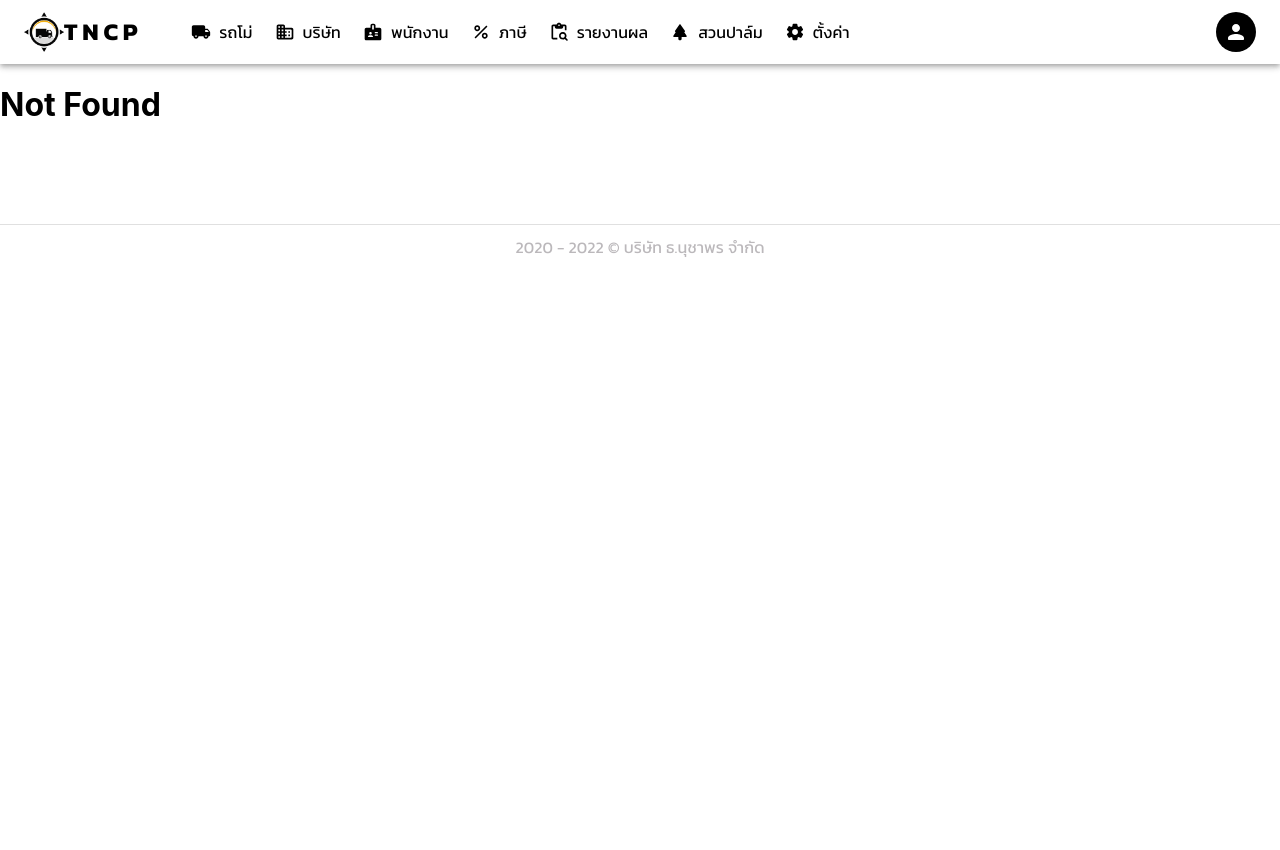
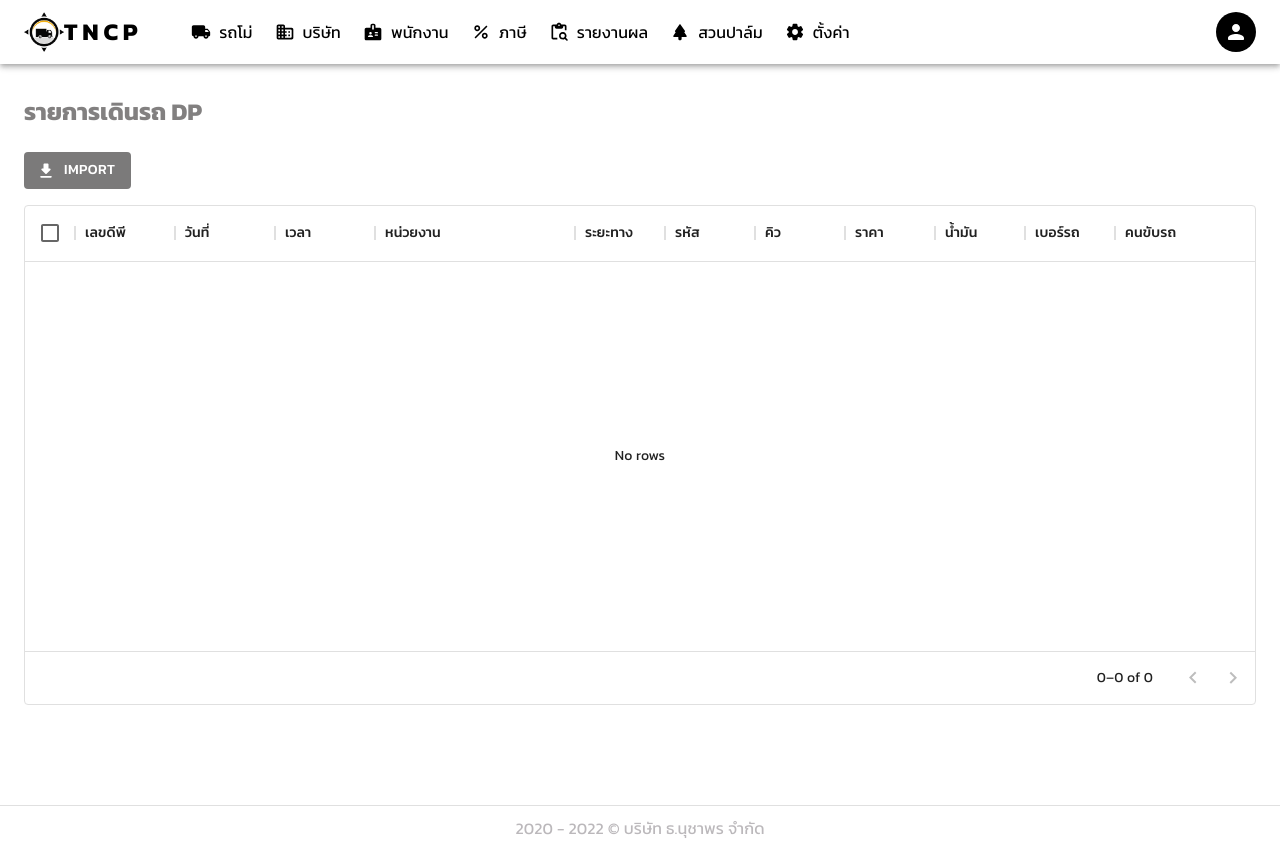
Before and after one commit to pruekk/truck-manager-frontend, a React (Create React App) app: page /dp-schedule in a window 1280 px wide. Before the commit this address had no page. Before the commit the page ends 800 px from the top, so only its background shows below. Built offline with nearby package versions, Linux system fonts and the light colour scheme.

Commit message:
Add dp page to navbar / add feature to import dp schedule / add data-grid package (#17)
* Add checksum on X&Y axis / edit table design / clean up error in console

* Add dp page to navbar / add feature to import dp schedule / add package for data-grid

```diff
--- a/package.json
+++ b/package.json
@@ -7,6 +7,7 @@
     "@emotion/styled": "^11.10.5",
     "@mui/icons-material": "^5.11.0",
     "@mui/material": "^5.11.0",
+    "@mui/x-data-grid": "^5.17.17",
     "@mui/x-date-pickers": "^5.0.10",
     "@testing-library/jest-dom": "^5.16.5",
     "@testing-library/react": "^13.4.0",
@@ -17,7 +18,8 @@
     "react-dom": "^18.2.0",
     "react-router-dom": "^6.4.5",
     "react-scripts": "5.0.1",
-    "web-vitals": "^3.1.0"
+    "web-vitals": "^3.1.0",
+    "xlsx": "^0.18.5"
   },
   "scripts": {
     "start": "react-scripts start",
--- a/src/App.js
+++ b/src/App.js
@@ -9,6 +9,7 @@ import NavigationBar from "./components/navigationbar/NavigationBar";
 import HomePage from "./components/homepage/HomePage";
 import Footer from "./components/footer/Footer";
 import TransportPricePage from "./components/transportPricePage/TransportPricePage";
+import DPSchedulePage from "./components/dp/DPSchedulePage";
 
 //Others
 
@@ -20,6 +21,7 @@ const App = () => {
   let routes = useRoutes([
     { path: "/", element: <HomePage /> },
     { path: "/transport-price", element: <TransportPricePage /> },
+    { path: "/dp-schedule", element: <DPSchedulePage /> },
     { path: "*", element: <NotFound /> }
   ]);
   return routes;
--- /dev/null
+++ b/src/components/dp/DPSchedulePage.jsx
@@ -0,0 +1,127 @@
+import React from "react";
+import DPScheduleTable from "./DPScheduleTable";
+import * as XLSX from 'xlsx';
+
+//Material UI
+import Button from "@mui/material/Button";
+import Container from "@mui/material/Container";
+import Grid from "@mui/material/Grid";
+import Typography from "@mui/material/Typography";
+
+//Icons
+import FileDownloadRoundedIcon from '@mui/icons-material/FileDownloadRounded';
+
+//Functions
+
+//Constatns
+import * as NavigationBarConstants from "../../constants/NavigationBarConstants";
+
+function DPSchedulePage() {
+  const [dataRows, setDataRows] = React.useState([]);
+
+  const handleUploadExcel = (e) => {
+    e.preventDefault();
+
+    var files = e.target.files, f = files[0];
+    var reader = new FileReader();
+    reader.onload = function (e) {
+      var data = e.target.result;
+      let readedData = XLSX.read(data, { type: 'binary' });
+      const wsname = readedData.SheetNames[0];
+      const ws = readedData.Sheets[wsname];
+
+      /* Convert array to json*/
+      const dataParse = XLSX.utils.sheet_to_json(ws, { header: 1 });
+
+      prepareDataForTable(dataParse);
+      return dataParse.slice(8);
+    };
+
+    reader.readAsBinaryString(f)
+  }
+
+  const prepareDataForTable = (data) => {
+    let tempArr = []
+    const date = data[1][0].split(':')[1];
+    data.slice(8).map((row, index) => {
+      if (row.length === 11) {
+        tempArr.push({
+          "id": row[0],
+          "วันที่": date,
+          "เวลา": "-",
+          "หน่วยงาน": row[3],
+          "ระยะทาง": 0,
+          "รหัส": row[7],
+          "คิว": row[9],
+          "ราคา": 0,
+          "น้ำมัน": "-",
+          "เบอร์รถ": row[4],
+          "คนขับรถ": "จิรายุ พรมสูงวงศ์",
+          "สถานะ": row[10] === "A" ? "Accept" : (row[10] === "C" ? "Cancel" : "Spolied"),
+        });
+      }
+
+      return tempArr;
+    });
+
+    setDataRows(tempArr);
+  }
+
+  return (
+    <Container sx={{ paddingTop: "2rem" }} maxWidth="xl">
+      <Grid container spacing={2}>
+        <Grid item xs={12}>
+          <Typography
+            variant="h5"
+            gutterBottom
+            sx={{ fontWeight: 700, color: "#828080" }}
+          >
+            {NavigationBarConstants.menus[0].sub[1].name}
+          </Typography>
+        </Grid>
+        <Grid item xs={12}>
+          <Grid container spacing={1}>
+            {/*<Grid item>
+              <Button
+                disableElevation
+                variant="contained"
+                startIcon={<AddCircleRoundedIcon />}
+                sx={{
+                  backgroundColor: "#419b45",
+                  "&:hover": {
+                    backgroundColor: "#94da98",
+                  },
+                }}
+              >
+                Add
+              </Button>
+              </Grid>*/}
+            <Grid item>
+              <Button
+                disableElevation
+                variant="contained"
+                component="label"
+                startIcon={<FileDownloadRoundedIcon />}
+                sx={{
+                  backgroundColor: "#7b7a7a",
+                  "&:hover": {
+                    backgroundColor: "#c8cccc",
+                  },
+                }}
+              >
+                Import
+                <input hidden accept=".csv, application/vnd.openxmlformats-officedocument.spreadsheetml.sheet, application/vnd.ms-excel" multiple type="file" onChange={handleUploadExcel} />
+              </Button>
+            </Grid>
+          </Grid>
+        </Grid>
+
+        <Grid item xs={12}>
+          <DPScheduleTable dataRows={dataRows} />
+        </Grid>
+      </Grid>
+    </Container>
+  );
+}
+
+export default DPSchedulePage;
--- /dev/null
+++ b/src/components/dp/DPScheduleTable.jsx
@@ -0,0 +1,40 @@
+import React from "react";
+
+//Material UI
+import Box from '@mui/material/Box';
+import { DataGrid } from '@mui/x-data-grid';
+
+const columns = [
+    { field: 'id', headerName: 'เลขดีพี', width: 100 },
+    { field: 'วันที่', headerName: 'วันที่', width: 100 },
+    { field: 'เวลา', headerName: 'เวลา', width: 100 },
+    { field: 'หน่วยงาน', headerName: 'หน่วยงาน', width: 200 },
+    { field: 'ระยะทาง', headerName: 'ระยะทาง', width: 90 },
+    { field: 'รหัส', headerName: 'รหัส', width: 90 },
+    { field: 'คิว', headerName: 'คิว', width: 90 },
+    { field: 'ราคา', headerName: 'ราคา', width: 90 },
+    { field: 'น้ำมัน', headerName: 'น้ำมัน', width: 90 },
+    { field: 'เบอร์รถ', headerName: 'เบอร์รถ', width: 90 },
+    { field: 'คนขับรถ', headerName: 'คนขับรถ', width: 150 },
+    { field: 'สถานะ', headerName: 'สถานะ', width: 90 },
+];
+
+function DPScheduleTable(props) {
+    return (
+        <div>
+            <Box sx={{ height: 500, width: '100%' }}>
+                <DataGrid
+                    rows={props.dataRows}
+                    columns={columns}
+                    pageSize={10}
+                    rowsPerPageOptions={[10]}
+                    checkboxSelection
+                    disableSelectionOnClick
+                    experimentalFeatures={{ newEditingApi: true }}
+                />
+            </Box>
+        </div>
+    );
+}
+
+export default DPScheduleTable;
--- a/src/constants/NavigationBarConstants.js
+++ b/src/constants/NavigationBarConstants.js
@@ -13,30 +13,37 @@ export const menus = [
       {
         name: "ใบราคาค่าขนส่ง",
         url: "/transport-price",
+        isAvailable: true
       },
       {
         name: "รายการเดินรถ DP",
-        url: "/",
+        url: "/dp-schedule",
+        isAvailable: true
       },
       {
         name: "หน่วยงาน",
         url: "/",
+        isAvailable: false
       },
       {
         name: "รหัสค่าขนส่ง",
         url: "/",
+        isAvailable: false
       },
       {
         name: "รายการเติมน้ำมัน",
         url: "/",
+        isAvailable: false
       },
       {
         name: "รายการโยกรถ",
         url: "/",
+        isAvailable: false
       },
       {
         name: "รายการซ่อมรถ",
         url: "/",
+        isAvailable: false
       },
     ],
     icon: <LocalShippingRoundedIcon />,
@@ -47,10 +54,12 @@ export const menus = [
       {
         name: "รายได้",
         url: "/",
+        isAvailable: false
       },
       {
         name: "รายจ่าย",
         url: "/",
+        isAvailable: false
       },
     ],
     icon: <BusinessRoundedIcon />,
@@ -61,14 +70,17 @@ export const menus = [
       {
         name: "คนขับรถโม่",
         url: "/",
+        isAvailable: false
       },
       {
         name: "เสมียร",
         url: "/",
+        isAvailable: false
       },
       {
         name: "รายวัน",
         url: "/",
+        isAvailable: false
       },
     ],
     icon: <BadgeRoundedIcon />,
@@ -79,10 +91,12 @@ export const menus = [
       {
         name: "ประกันสังคม",
         url: "/",
+        isAvailable: false
       },
       {
         name: "ภงด1",
         url: "/",
+        isAvailable: false
       },
     ],
     icon: <PercentRoundedIcon />,
@@ -93,38 +107,47 @@ export const menus = [
       {
         name: "ใบปะหน้าค่าขนส่ง",
         url: "/",
+        isAvailable: false
       },
       {
         name: "รายละเอียดค่าขนส่ง",
         url: "/",
+        isAvailable: false
       },
       {
         name: "สรุปยอดผลิตรายวัน",
         url: "/",
+        isAvailable: false
       },
       {
         name: "สรุปรายคัน",
         url: "/",
+        isAvailable: false
       },
       {
         name: "สรุปจำนวนเที่ยวคนขับรถโม่",
         url: "/",
+        isAvailable: false
       },
       {
         name: "สรุปรายการเติมน้ำมัน",
         url: "/",
+        isAvailable: false
       },
       {
         name: "สรุปเหมาน้ำมัน",
         url: "/",
+        isAvailable: false
       },
       {
         name: "สรุปรายการซ่อม",
         url: "/",
+        isAvailable: false
       },
       {
         name: "รายงานรายรับ- รายจ่ายบริษัท",
         url: "/",
+        isAvailable: false
       },
     ],
     icon: <ContentPasteSearchRoundedIcon />,
@@ -135,10 +158,12 @@ export const menus = [
       {
         name: "รายได้",
         url: "/",
+        isAvailable: false
       },
       {
         name: "รายจ่าย",
         url: "/",
+        isAvailable: false
       },
     ],
     icon: <ParkRoundedIcon />,
@@ -149,18 +174,22 @@ export const menus = [
       {
         name: "ข้อมูลรถโม่",
         url: "/",
+        isAvailable: false
       },
       {
         name: "ข้อมูลโรงงาน",
         url: "/",
+        isAvailable: false
       },
       {
         name: "ข้อมูลบริษัท",
         url: "/",
+        isAvailable: false
       },
       {
         name: "ข้อมูลสิทธิการเข้าดู",
         url: "/",
+        isAvailable: false
       },
     ],
     icon: <SettingsRoundedIcon />,
```
Also changed, not shown: src/functions/FileFunctions.js (added, +22 -0 lines).
